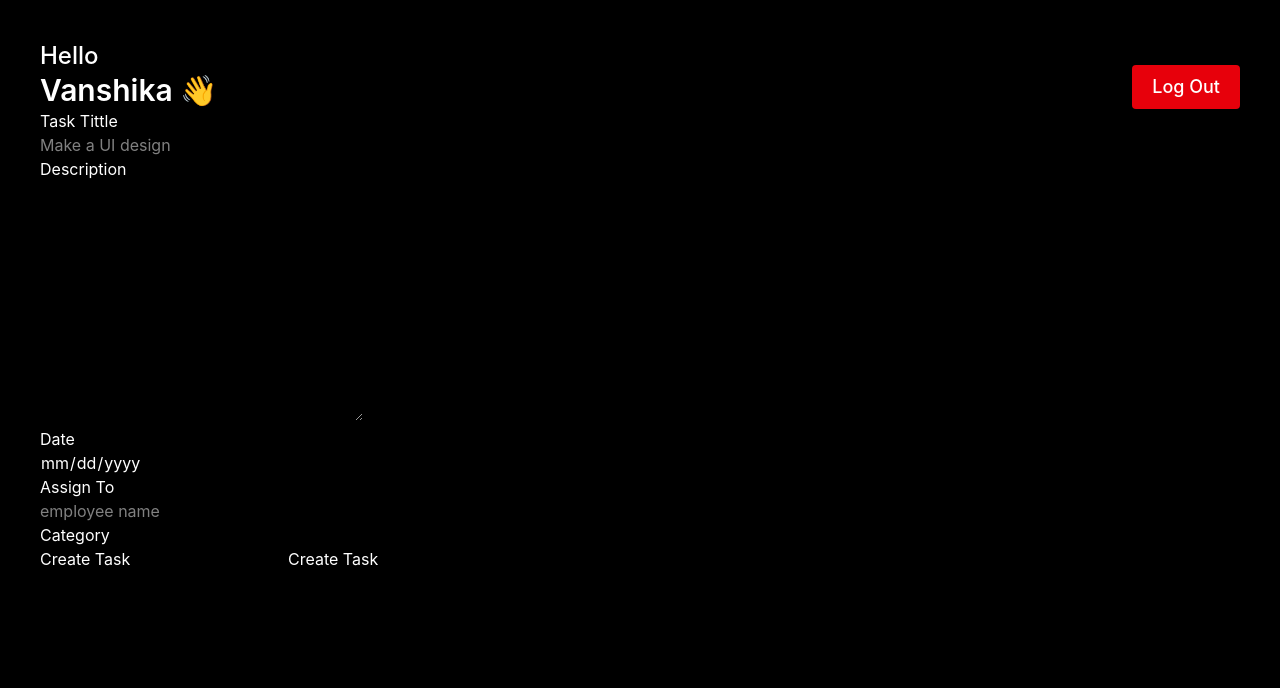
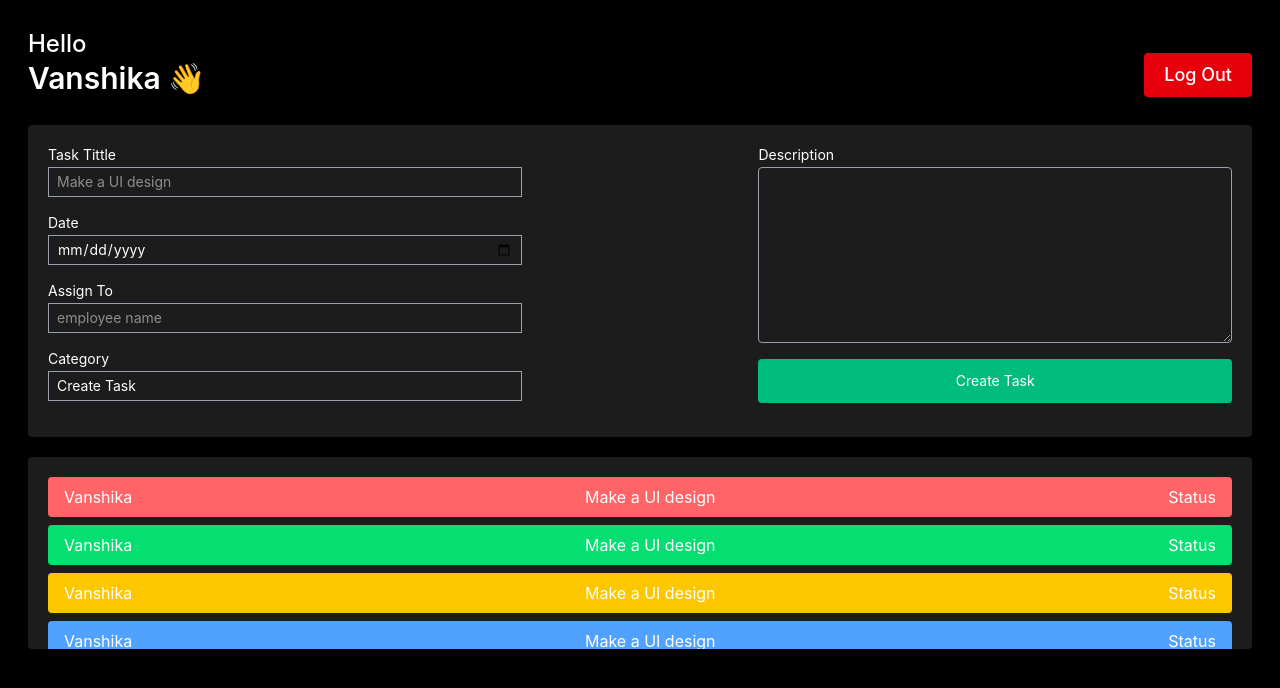
Before and after one commit to vanshikathapa21/ems, a React (Vite) app: page / in a window 1280 px wide. Shown: the top 688 px of the page. Built offline with nearby package versions, Linux system fonts and the light colour scheme.

Commit message:
Add admin task sections

```diff
--- a/src/components/Dashboard/AdminDashboard.jsx
+++ b/src/components/Dashboard/AdminDashboard.jsx
@@ -1,28 +1,16 @@
 import React from 'react'
 import Header from '../other/Header'
+import CreateTask from '../other/CreateTask'
+import AllTask from '../other/AllTask'
 
 const AdminDashboard = () => {
   return (
-    <div className='h-screen w-full p-10'>
+    <div className='h-screen w-full p-7'>
       <Header />
+      <CreateTask />
+      <AllTask/>
 
 
-      <div>
-        <form>
-          <h3>Task Tittle</h3>
-          <input type="text" placeholder='Make a UI design'  />
-          <h3>Description</h3>
-          <textarea name="" id="" cols="30" rows="10"></textarea>
-          <h3>Date</h3>
-          <input type="date" />
-          <h3>Assign To</h3>
-          <input type="text" placeholder='employee name' />
-          <h3>Category</h3>
-          <input type="text" value="Create Task" placeholder='design,dev,etc.' />
-          <button>Create Task</button>
-        </form>
-
-      </div>
     </div>
   )
 }
--- /dev/null
+++ b/src/components/other/AllTask.jsx
@@ -0,0 +1,36 @@
+import React from 'react'
+
+const AllTask = () => {
+  return (
+    <div className='bg-[#1c1c1c] p-5 rounded mt-5 h-48 overflow-auto'>
+        <div className='bg-red-400 mb-2 py-2 px-4 flex justify-between rounded'>
+            <h2>Vanshika</h2>
+            <h3>Make a UI design</h3>
+            <h5>Status</h5>
+        </div>
+        <div className='bg-green-400 mb-2 py-2 px-4 flex justify-between rounded'>
+            <h2>Vanshika</h2>
+            <h3>Make a UI design</h3>
+            <h5>Status</h5>
+        </div>
+        <div className='bg-yellow-400 mb-2 py-2 px-4 flex justify-between rounded'>
+            <h2>Vanshika</h2>
+            <h3>Make a UI design</h3>
+            <h5>Status</h5>
+        </div>
+        <div className='bg-blue-400 mb-2 py-2 px-4 flex justify-between rounded'>
+            <h2>Vanshika</h2>
+            <h3>Make a UI design</h3>
+            <h5>Status</h5>
+        </div>
+        <div className='bg-purple-400 mb-2 py-2 px-4 flex justify-between rounded'>
+            <h2>Vanshika</h2>
+            <h3>Make a UI design</h3>
+            <h5>Status</h5>
+        </div>
+
+    </div>
+  )
+}
+
+export default AllTask
--- /dev/null
+++ b/src/components/other/CreateTask.jsx
@@ -0,0 +1,36 @@
+import React from 'react'
+
+
+const CreateTask = () => {
+  return (
+    <div className='p-5 bg-[#1c1c1c] mt-7 rounded'>
+        <form className='flex flex-wrap w-full items-start justify-between'>
+          <div className='w-1/2'>
+            <div>
+              <h3 className='text-sm text-gray-300 mb-0.5'>Task Tittle</h3>
+              <input className='text-sm py-1 px-2 w-4/5 rounded-none bg-transparent  border-[1px] border-gray-400 mb-4' type="text" placeholder='Make a UI design'  />
+          </div>
+            <div><h3 className='text-sm text-gray-300 mb-0.5'>Date</h3>
+          <input className='text-sm py-1 px-2 w-4/5 rounded-none bg-transparent  border-[1px] border-gray-400 mb-4' type="date" />
+          </div>
+          <div>
+            <h3 className='text-sm text-gray-300 mb-0.5'>Assign To</h3>
+          <input className='text-sm py-1 px-2 w-4/5 rounded-none bg-transparent  border-[1px] border-gray-400 mb-4' type="text" placeholder='employee name' />
+          </div>
+          <div>
+            <h3 className='text-sm text-gray-300 mb-0.5'>Category</h3>
+          <input className='text-sm py-1 px-2 w-4/5 rounded-none bg-transparent  border-[1px] border-gray-400 mb-4' type="text" value="Create Task" placeholder='design,dev,etc.' />
+          </div>
+          </div>
+
+          <div className='w-2/5 flex flex-col items-start'>
+            <h3 className='text-sm text-gray-300 mb-0.5'>Description</h3>
+            <textarea className='w-full h-44 text-sm py-2 px-4 rounded outline-none bg-transparent border-[1px] border-gray-400' name="" id=""></textarea>
+            <button className='bg-emerald-500 py-3 hover:bg-emerald-600 px-5 rounded text-sm mt-4 w-full'>Create Task</button>
+          </div>
+        </form>
+      </div>
+  )
+}
+
+export default CreateTask
```
